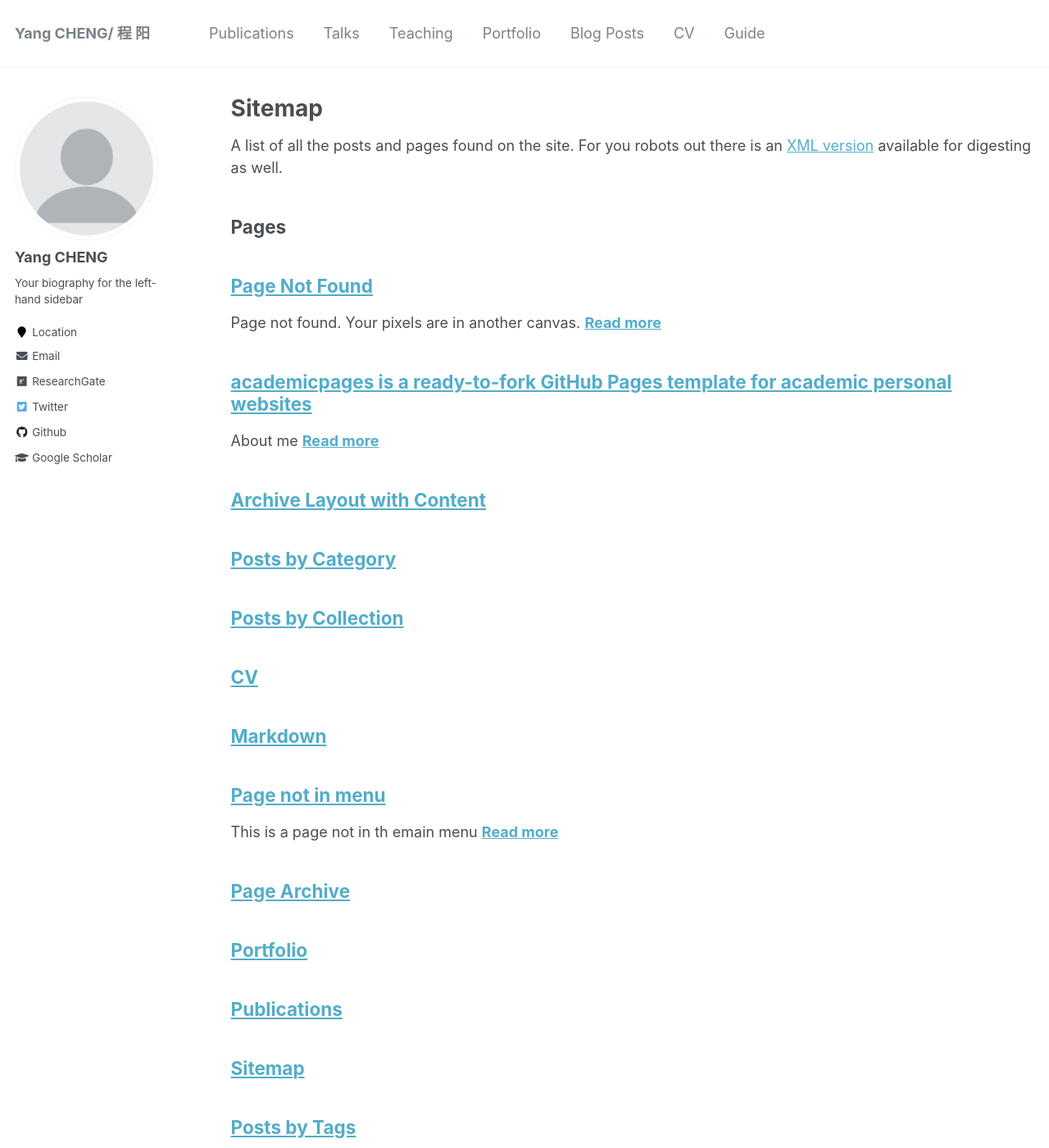
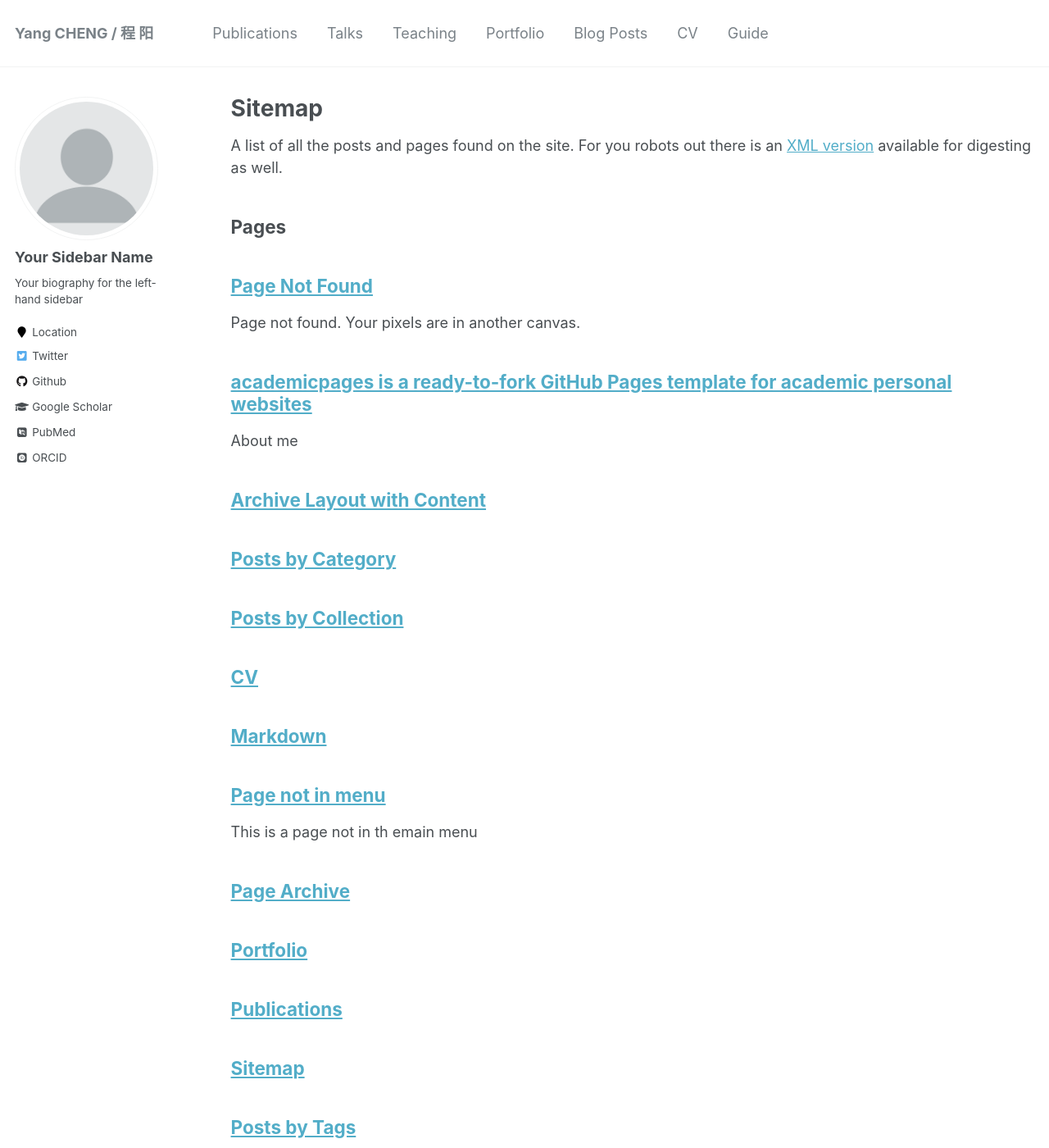
Before and after one commit to NEWPLAN/newplan.github.io, a Jekyll site: the page built from _pages/sitemap.md, in a window 1280 px wide and 1400 px high. Shown: the whole window at 82% size. Built offline with Jekyll 4.4.1, drawn with Linux system fonts in a browser that asks for light colours; some web fonts are replaced; some of the changed text lies outside the part shown.

Commit message:
Update _config.yml

```diff
--- a/_config.yml
+++ b/_config.yml
@@ -7,18 +7,18 @@
 
 # Site Settings
 locale                   : "en-US"
-title                    : "Yang CHENG/ 程 阳"
+title                    : "Yang CHENG / 程 阳"
 title_separator          : "-"
 name                     : &name "Yang CHENG"
-description              : &description "Ph.D. student in Computer Science"
-url                      : https://nweplan.github.io # the base hostname & protocol for your site e.g. "https://mmistakes.github.io"
+description              : &description "A Ph.D. student in Computer Science"
+url                      : https://newplan.github.io # the base hostname & protocol for your site e.g. "https://mmistakes.github.io"
 baseurl                  : "" # the subpath of your site, e.g. "/blog"
-repository               : "NEWPLAN/nweplan.github.io"
+repository               : "academicpages/academicpages.github.io"
 teaser                   :  # filename of teaser fallback teaser image placed in /images/, .e.g. "500x300.png"
 breadcrumbs              : false # true, false (default)
 words_per_minute         : 160
 future                   : true
-read_more                : "enabled" # if enabled, adds "Read more" links to excerpts
+read_more                : "disabled" # if enabled, adds "Read more" links to excerpts
 talkmap_link             : false #change to true to add link to talkmap on talks page
 comments:
   provider               : # false (default), "disqus", "discourse", "facebook", "google-plus", "staticman", "custom"
@@ -80,15 +80,15 @@ analytics:
 
 # Site Author
 author:
-  name             : "Yang CHENG"
+  name             : "Your Sidebar Name"
   avatar           : "profile.png"
   bio              : "Your biography for the left-hand sidebar"
   location         : "Location"
   employer         :
-  pubmed           : #"https://www.ncbi.nlm.nih.gov/pubmed/?term=john+snow"
-  googlescholar    : "https://scholar.google.com/citations?hl=en&user=c27h8qAAAAAJ"
-  email            :  "newplan001[AT]163[DOT]com"
-  researchgate     :  "https://www.researchgate.net/scientific-contributions/Yang-Cheng-2130363927"
+  pubmed           : "https://www.ncbi.nlm.nih.gov/pubmed/?term=john+snow"
+  googlescholar    : "http://yourfullgooglescholarurl.com"
+  email            :
+  researchgate     :  # example: "https://www.researchgate.net/profile/yourprofile"
   uri              :
   bitbucket        :
   codepen          :
@@ -96,14 +96,14 @@ author:
   flickr           :
   facebook         :
   foursquare       :
-  github           : "NEWPLAN"
+  github           : "academicpages"
   google_plus      :
   keybase          :
   instagram        :
   impactstory      : #"https://profiles.impactstory.org/u/xxxx-xxxx-xxxx-xxxx"
   lastfm           :
   linkedin         :
-  orcid            : #"http://orcid.org/yourorcidurl"
+  orcid            : "http://orcid.org/yourorcidurl"
   pinterest        :
   soundcloud       :
   stackoverflow    : # http://stackoverflow.com/users/123456/username
```
